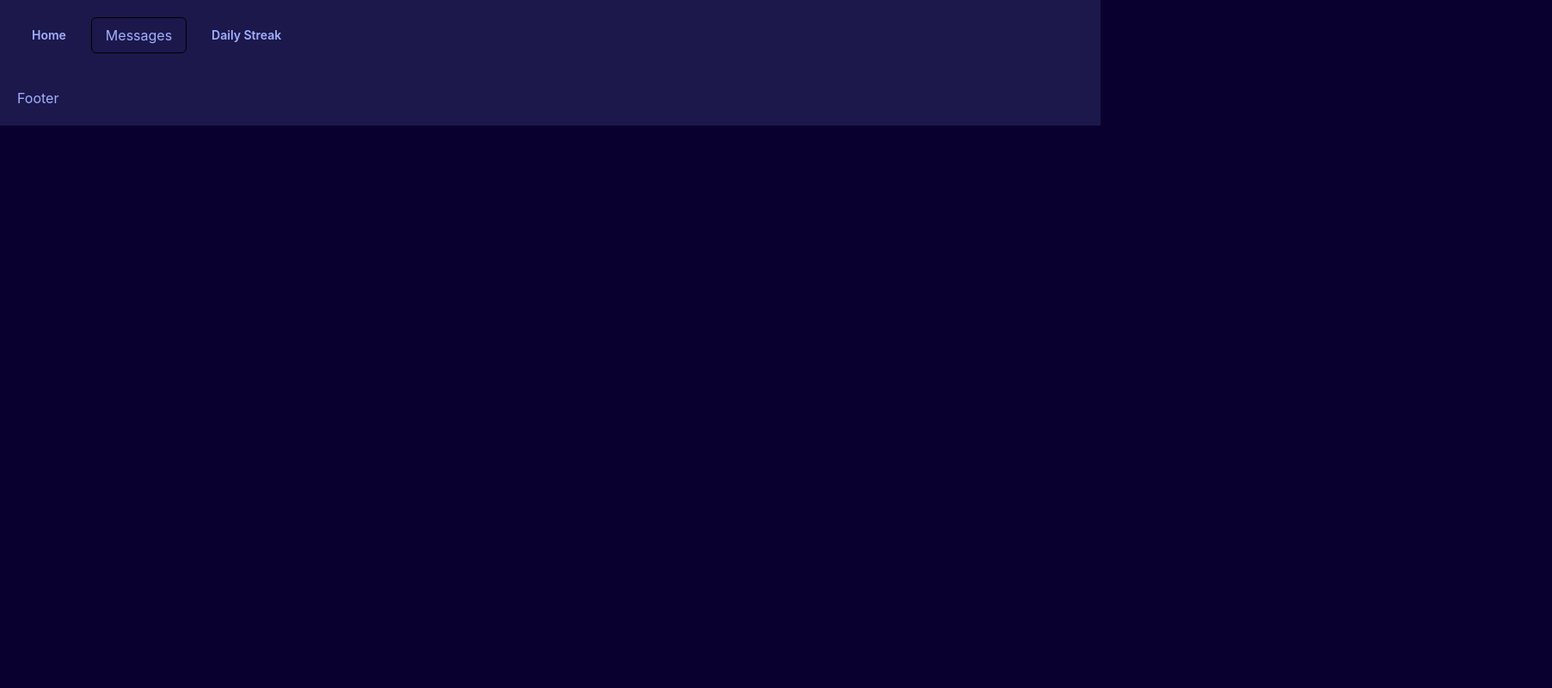
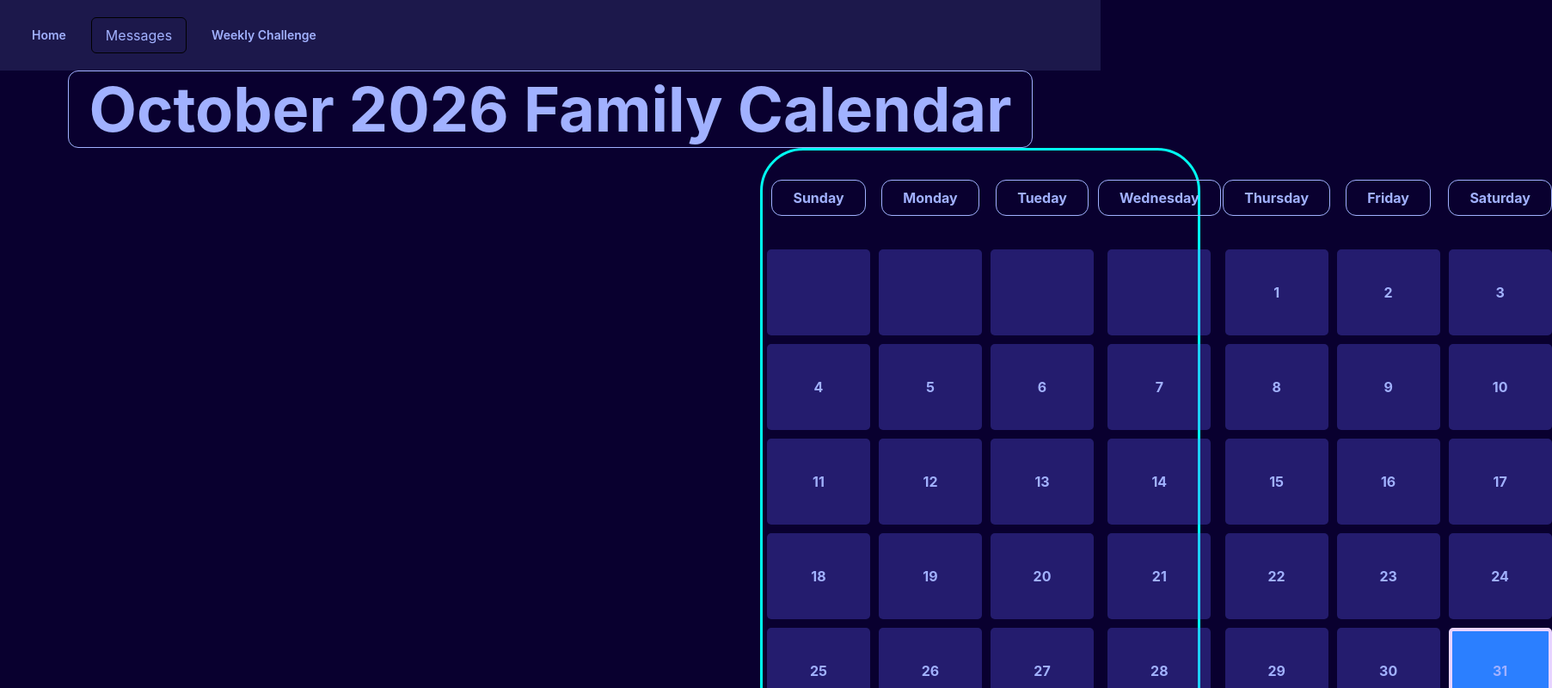
Before and after one commit to kimeric219/cac-2026, a React (Vite) app: page /weeklycallender in a window 1280 px wide. Shown: the top 800 px of the page at 86% size, 1805 px wide, since content can reach past the window. Built offline with nearby package versions, Linux system fonts and the light colour scheme.

Commit message:
updates so far

```diff
--- a/src/Layout.jsx
+++ b/src/Layout.jsx
@@ -2,10 +2,14 @@ import { useState } from 'react'
 import { Link, Route, Routes } from 'react-router'
 import HomePage from './pages/home'
 import MessagesPage from './pages/messages'
+import WeeklyChallengePage from './pages/weekly_challenge'
+import WeeklyCallenderPage from './pages/weeklycallender'
 
 const ROUTES = [
   { path: "/", element: <HomePage /> },
   { path: "/messages", element: <MessagesPage /> },
+  {path: "/weekly_challenge", element: <WeeklyChallengePage/>},
+  { path: "/weeklycallender", element: <WeeklyCallenderPage /> },
 ]
 
 export default function Layout() {
@@ -24,8 +28,8 @@ export default function Layout() {
           </button>
         </Link>
 
-        <Link to="/daily_streak">
-          <button className="btn btn-ghost">Daily Streak</button>
+        <Link to="/weekly_challenge">
+          <button className="btn btn-ghost">Weekly Challenge</button>
         </Link>
 
       </nav>
--- a/src/index.css
+++ b/src/index.css
@@ -9,17 +9,20 @@
 }
 
 .grid {
-  display: flex;
+  height: 800px;
+  align-content: center;
   justify-content: center;
-  align-items: center;
+  width: fill;
   display: grid;
-  grid-template-columns: 40% 20% 40%;
+  grid-template-columns: 33% 67% 0%;
   grid-template-rows: 40% 20% 40%;
   right: -40px;
 }
 
 .h-grid {
   height: 800px;
+  align-content: center;
+  justify-content: center;
   width: fill;
   display: grid;
   grid-template-columns: 33% 33% 33%;
@@ -35,7 +38,6 @@
   justify-content: space-around;
   margin-left: 30px;
   padding: 8px 12px;
-  width: fit-content;
 
 }
 
@@ -60,16 +62,42 @@
 
 .text-2xl {
   margin: 5px;
+  width: fit-content;
+  height: fit-content;
+}
+
+.text-2xl_2 {
+  padding: 8px;
+  margin: 5px;
+  width: fit-content;
+  height: fit-content;
+  color: rgb(1, 31, 32);
+  background-color: rgb(0, 200, 255);
+  border: 2px solid rgba(0, 0, 0, 0.25)
 }
 
 .text-4xl {
   display: flex;
-  flex-wrap: wrap;
+  flex-wrap: nowrap;
+  align-items: center;
+  justify-items: center;
   width: fit-content;
-  height: fit-content;
   padding: 10px;
   margin: 10px;
-  border: 2px solid rgba(185, 167, 255, 0.25)
+  border: 2px solid rgba(206, 13, 13, 0.25)
+}
+
+.box {
+  border-radius: 5px;
+  margin: 5px;
+  padding: 5px;
+  display: flex;
+  justify-items: center;
+  align-items: center;
+  justify-content: center;
+  font: bold;
+  height: 100px;
+  width: 120px;
 }
 
 .text-xl {
@@ -79,6 +107,45 @@
   justify-items: end;
 }
 
+.calendar-header {
+  display: grid;
+  grid-template-columns: repeat(1, 1fr);
+  grid-template-rows: repeat(8, 1fr);
+  display: flex;
+  justify-content: space-between;
+  align-items: center;
+  margin: 1px;
+  width: 50%;
+  padding: 1px;
+  border-radius: 50px;
+
+.text-xl_2 {
+ display: flex;
+  justify-content: center;
+  align-items: center;
+  width: fit-content;
+  height: fit-content;
+  margin: 0 auto;
+  }
+
+}
+
+.container-calendar {
+  justify-self: center;
+  display: grid;
+  grid-template-columns: repeat(7, 1fr);
+  grid-template-rows: repeat(6, 1fr);
+  justify-items: center;
+  align-items: center;
+  width: 40%;
+  min-height: 700px;
+  box-sizing: border-box;
+  border-radius: 50px;
+  border: 3px solid rgb(0, 255, 242);
+  margin-left: 1000px;
+
+}
+
 .text-6xl {
   display: flex;
   flex-wrap: wrap;
@@ -86,9 +153,43 @@
   align-items: center;
 }
 
+.text-7xl {
+  display: flex;
+  justify-content: center;
+  align-items: center;
+  width: fit-content;
+  height: fit-content;
+  margin: 0 auto;
+}
+
 .text-3xl {
   display: flex;
   flex-wrap: wrap;
+  height: 100px;
   padding: 10px;
   border: 2px solid rgba(185, 167, 255, 0.25)
 }
+
+.text-5xl {
+  display: flex;
+  flex-wrap: wrap;
+  width: fit-content;
+  height: fit-content;
+  padding: 10px;
+  margin: 10px;
+  color: rgb(133, 237, 225);
+  border: 2px solid rgba(0, 221, 245, 0.25)
+}
+
+.image3 {
+  height: 20vh;
+  border-radius: 10px;
+  width: 20vh;
+  margin: 10px;
+  padding: 10px;
+  width: 600px;
+  height: 400px;
+  background-size: cover;
+  background-position: center;
+  background-image: url(https://img.freepik.com/premium-photo/happy-family-selfie-park-together-love-laughing-bonding-summer-holiday-vacation-smile-father-picture-kids-with-mother-outdoor-garden-funny-memory-social-media_590464-363028.jpg);
+}
--- a/src/pages/home.jsx
+++ b/src/pages/home.jsx
@@ -6,15 +6,18 @@ export default function HomePage() {
             <div className="text-6xl font-extrabold ">Welcome to Family Together!</div>
             <div className="h-grid">
                 <div className="first"> {/*Far Left (33%)*/}
-                    <div className="flex text-2xl font-bold border-2 border-red px-4 py-2 text-red-500">🔥 Daily Streak: 7🔥</div>
-                    <div className="flex text-2xl font-bold border-2 border-blue px-4 py -2 text-blue-600">👥 Family/Friends</div>
+                    <div className="flex text-4xl font-bold border-2 border-red px-4 py-2 text-red-500">🔥 Daily Streak: 7🔥</div>
+
+                    <div className="flex text-4xl font-bold border-2 border-blue px-4 py -2 text-blue-600">👥 Family/Friends</div>
                 </div>
                 <div className="second"> {/*Middle (33%)*/}
-                    <a className="flex text-2xl font-bold border-2 border-cyan px-4 py-2" href="/messages">💬 Chatrooms!</a>
+                    <a className="flex text-4xl font-bold border-2 border-cyan px-4 py-2" href="/messages">💬 Chatrooms!</a>
+                    <a className="flex text-4xl font-bold border-2 border-blue px-4 py-2" href="/weeklycallender">📅 Calender Plan!</a>
+
                 </div>
 
                 <div className="third"> {/*Far Right (33%)*/}
-                    <div className="flex border-2 border-green px-4 py-2 text-2xl font-bold text-green-500">🏆 Weekly Challenge</div>
+                    <a className="flex border-2 border-green px-4 py-2 text-4xl font-bold text-green-500" href="/weekly_challenge">🏆 Weekly Challenge</a>
                 </div>
             </div>
         </div>
--- a/src/pages/weekly_challenge.jsx
+++ b/src/pages/weekly_challenge.jsx
@@ -1,8 +1,24 @@
 export default function WeeklyChallengePage() {
 
     return (
-        <div className="flex-grow">
-            Hello Weekly Challenge
+        <div className="">
+            <div className="hover:bg-green-500/20 text-5xl font-bold px-6 py-2 border-purple-300/20 rounded-xl px-5 py-2">Weekly Challenge 💥 </div>
+            <div className="grid">
+                <div className="weekly_challenge">
+                <div className="flex justify-between bg-green-500/20 text-3xl font-bold border-purple-300/20 rounded-xl px-5 py-2 m-4">This Week's Progress
+                    0/1
+                    <div className="w-full h-3 bg-gray-700 rounded-full" />
+                </div>
+                <div className="mt-2 m-5 p-4 text-2xl m-10 flex font-bold">This Week's Challenge</div>
+                <div class="image3"></div>
+
+                    <div className="flex hover:bg-green-500/20 flex font-bold text-white border-2 border-purple-300/20 rounded-xl px-2 py-2">Complete Family Photo Album 2026 0/1. Capture your favorite moments and add them to your family album.</div>
+                    <div className="flex hover:bg-green-500/20 flex text-2xl_2 font-bold text-white border-2 border-purple-300/20 rounded-xl px-5 py-2">⬆️ Upload Photos Here</div>
+
+
+                </div>
+            </div>
         </div>
+
     );
 }
--- /dev/null
+++ b/src/pages/weeklycallender.jsx
@@ -0,0 +1,76 @@
+
+export default function WeeklyCallenderPage() {
+    return (
+        <div className="">
+            <div className="flex justify-between hover:bg-green-500/20 text-7xl font-bold flex text-center border-1 border-green px-6 py-2 rounded-xl">October 2026 Family Calendar
+
+            </div>
+            <div class="container-calendar">
+
+                <div className="text-7xl_2 font-bold text-center border-1 border-green px-6 py-2 rounded-xl">Sunday</div>
+                <div className="text-7xl_2 font-bold text-center border-1 border-green px-6 py-2 rounded-xl">Monday</div>
+                <div className="text-7xl_2 font-bold text-center border-1 border-green px-6 py-2 rounded-xl">Tueday</div>
+                <div className="text-7xl_2 font-bold text-center border-1 border-green px-6 py-2 rounded-xl">Wednesday</div>
+                <div className="text-7xl_2 font-bold text-center border-1 border-green px-6 py-2 rounded-xl">Thursday</div>
+                <div className="text-7xl_2 font-bold text-center border-1 border-green px-6 py-2 rounded-xl">Friday</div>
+                <div className="text-7xl_2 font-bold text-center border-1 border-green px-6 py-2 rounded-xl">Saturday</div>
+                <div className="bg-indigo-500/30 box font-bold box"> </div>
+                <div className="bg-indigo-500/30 box font-bold box"> </div>
+                <div className="bg-indigo-500/30 box font-bold box"> </div>
+                <div className="bg-indigo-500/30 box font-bold box"> </div>
+                <div className="bg-indigo-500/30 box font-bold box">1</div>
+                <div className="bg-indigo-500/30 box font-bold box">2</div>
+                <div className="bg-indigo-500/30 box font-bold box">3</div>
+
+                <div className="bg-indigo-500/30 box font-bold box">4</div>
+                <div className="bg-indigo-500/30 box font-bold box">5</div>
+                <div className="bg-indigo-500/30 box font-bold box">6</div>
+                <div className="bg-indigo-500/30 box font-bold box">7</div>
+                <div className="bg-indigo-500/30 box font-bold box">8</div>
+                <div className="bg-indigo-500/30 box font-bold box">9</div>
+                <div className="bg-indigo-500/30 box font-bold box">10</div>
+                <div className="bg-indigo-500/30 box font-bold box">11</div>
+                <div className="bg-indigo-500/30 box font-bold box">12</div>
+                <div className="bg-indigo-500/30 box font-bold box">13</div>
+                <div className="bg-indigo-500/30 box font-bold box">14</div>
+                <div className="bg-indigo-500/30 box font-bold box">15</div>
+                <div className="bg-indigo-500/30 box font-bold box">16</div>
+                <div className="bg-indigo-500/30 box font-bold box">17</div>
+                <div className="bg-indigo-500/30 box font-bold box">18</div>
+                <div className="bg-indigo-500/30 box font-bold box">19</div>
+                <div className="bg-indigo-500/30 box font-bold box">20</div>
+                <div className="bg-indigo-500/30 box font-bold box">21</div>
+                <div className="bg-indigo-500/30 box font-bold box">22</div>
+                <div className="bg-indigo-500/30 box font-bold box">23</div>
+                <div className="bg-indigo-500/30 box font-bold box">24</div>
+                <div className="bg-indigo-500/30 box font-bold box relative flex items-center justify-center">
+                <span>25</span>
+                <span className="absolute bottom-2 text-xs">🔵</span>
+                </div>
+                <div className="bg-indigo-500/30 box font-bold box">26</div>
+                <div className="bg-indigo-500/30 box font-bold box">27</div>
+                <div className="bg-indigo-500/30 box font-bold box relative flex items-center justify-center">
+                <span>28</span>
+                <span className="absolute bottom-2 text-xs">🔵</span>
+                </div>
+                <div className="bg-indigo-500/30 box font-bold box relative flex items-center justify-center">
+                <span>29</span>
+                <span className="absolute bottom-2 text-xs">🔵</span>
+                </div>
+                <div className="bg-indigo-500/30 box font-bold box relative flex items-center justify-center">
+                <span>30</span>
+                <span className="absolute bottom-2 text-xs">🔵</span>
+                </div>
+                <div className="border-4 border-purple-200 relative flex items-center justify-center bg-blue-500 box font-bold">
+                <span>31</span>
+                <span className="absolute bottom-2 text-xs">🔵</span>
+                </div>
+                <div className="text-7xl_2 font-bold text-center border-green px-5 py-2 rounded-xl">Days With Plans: 🔵</div>
+                <div className="text-7xl_2 font-bold text-center border-green px-5 py-2 rounded-xl">Past Plans: 🟠</div>
+
+            </div>
+
+
+        </div>
+    )
+}
```
Also changed, not shown: src/pages/messages.jsx (+11 -9 lines).
